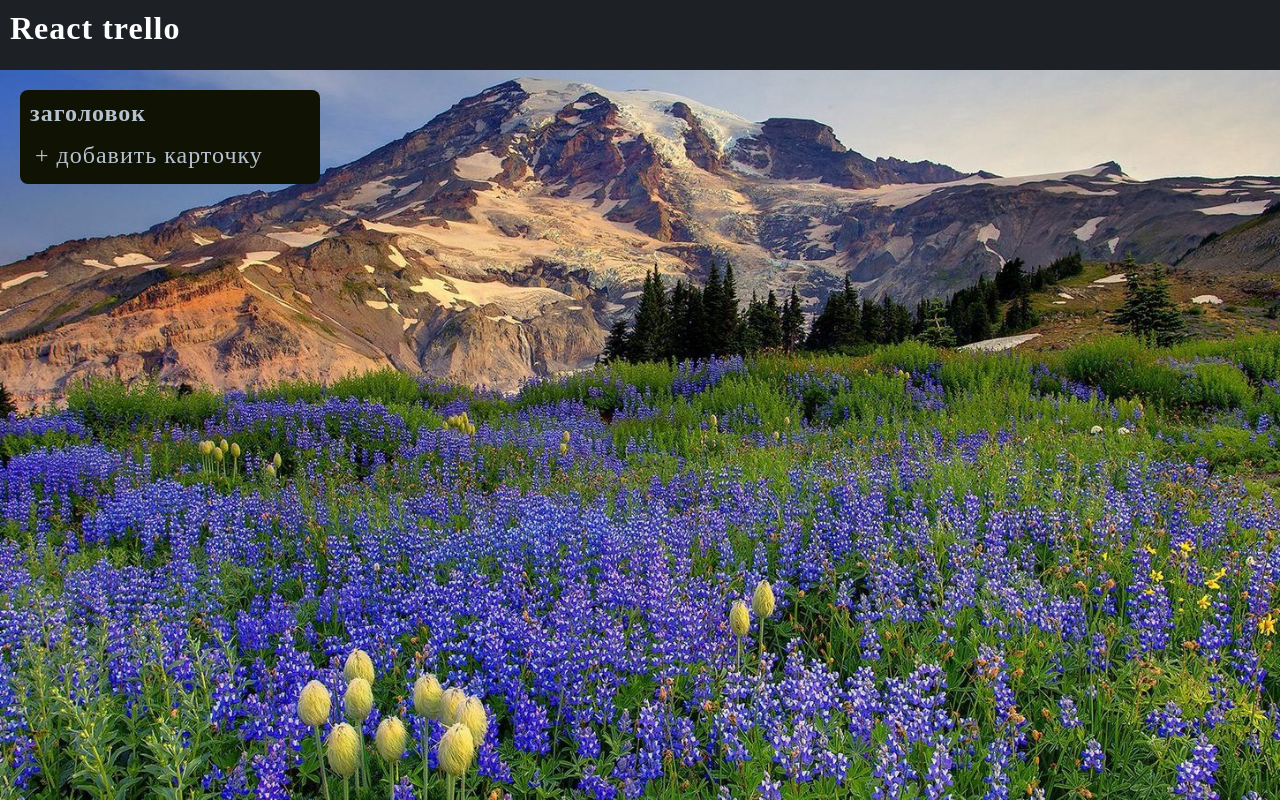
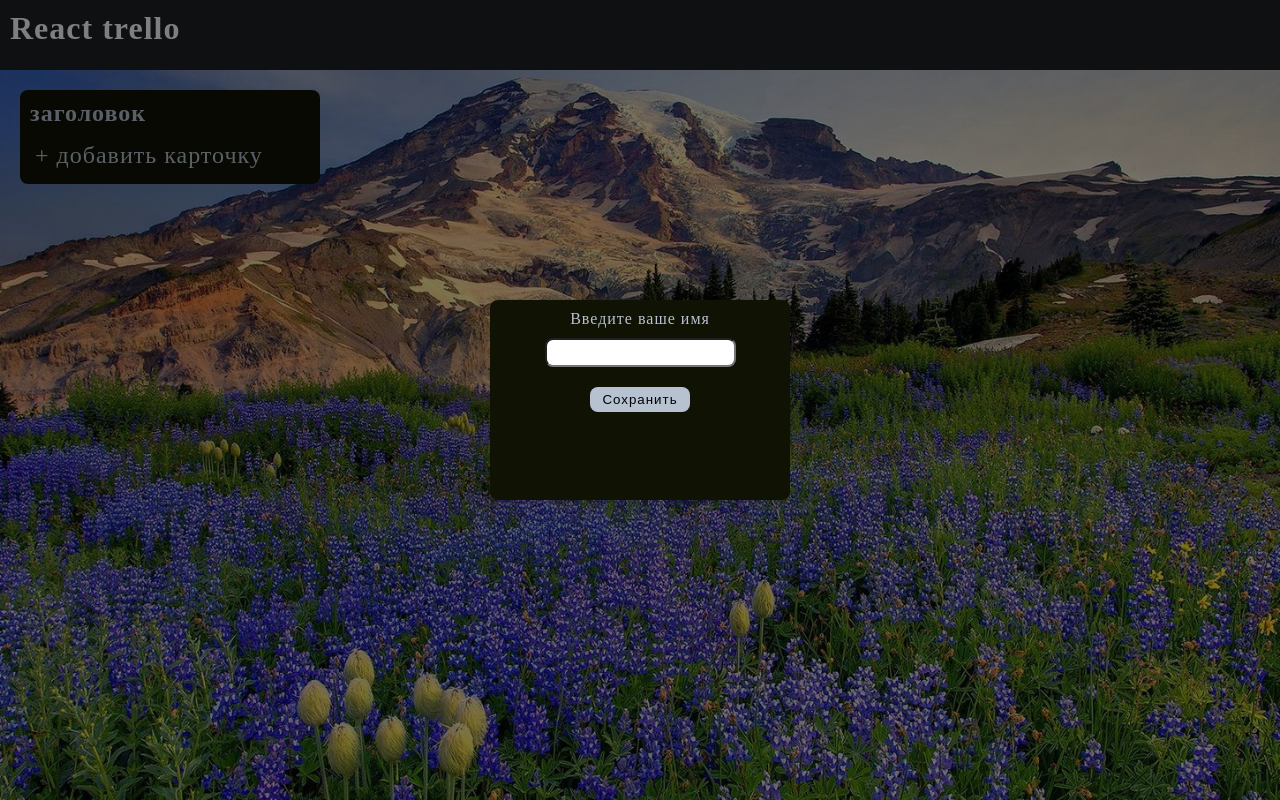
Before and after one commit to lelouch187/trello-redux, a React (Create React App) app: page / in a window 1280 px wide. Built offline with nearby package versions, Linux system fonts and the light colour scheme.

Commit message:
compleated popup

```diff
--- a/src/App.tsx
+++ b/src/App.tsx
@@ -1,17 +1,24 @@
-import React from 'react';
+import React, { FC, useContext, useEffect } from 'react';
 import Header from './components/Header/Header';
 import Main from './components/Main/Main';
 import Popup from './components/Popup/Popup';
+import { Actions, AppContext } from './AppContext';
 
-
-function App() {
+const App: FC = () => {
+  const { state, dispatch } = useContext(AppContext);
+  useEffect(() => {
+    const name = localStorage.getItem('name');
+    if (name) {
+      dispatch({ type: Actions.setName, payload: name });
+    }
+  }, []);
   return (
     <div className="App">
-      {/* <Popup /> */}
+      {state.popup.visible&&!localStorage.getItem('name') && <Popup />}
       <Header />
       <Main />
     </div>
   );
-}
+};
 
 export default App;
--- /dev/null
+++ b/src/AppContext.tsx
@@ -0,0 +1,44 @@
+import React, { createContext, useReducer } from 'react';
+
+export interface State {
+  popup: {
+    visible: boolean;
+    name: string;
+  };
+}
+
+export enum Actions {
+  setName = 'setName',
+}
+
+interface Action {
+  type: Actions;
+  payload?: string;
+}
+
+const initialValue: State = {
+  popup: {
+    visible: true,
+    name: '',
+  },
+};
+const reducer = (state: State, action: Action) => {
+  switch (action.type) {
+    case Actions.setName:
+      return { ...state, popup: { ...state.popup, name: action.payload!, visible: false } };
+    default:
+      return state;
+  }
+};
+
+export const AppContext = createContext<any>(initialValue);
+
+interface IAppProviderProps {
+  children: React.ReactNode;
+}
+
+export const AppProvider: React.FC<IAppProviderProps> = ({ children }) => {
+  const [state, dispatch] = useReducer(reducer, initialValue);
+
+  return <AppContext.Provider value={{ state, dispatch }}>{children}</AppContext.Provider>;
+};
--- a/src/components/Popup/Popup.tsx
+++ b/src/components/Popup/Popup.tsx
@@ -1,13 +1,32 @@
-import React, { FC } from 'react'
+import React, { FC, useState, useContext } from 'react'
 import s from './popup.module.css'
+import { AppContext } from '../../AppContext';
+import { Actions } from '../../AppContext';
 
 const Popup:FC = () => {
+   const [name, setName] = useState('');
+   const [error, setError] = useState(false);
+   const {dispatch} = useContext(AppContext);
+   const onSetName = () => {
+      if (name.trim()){
+       localStorage.setItem("name",name)
+       dispatch({type:Actions.setName, payload:name})
+      } else {
+         setError(true)
+      }
+   }
+
+
   return (
     <div className={s.popup_wrapper}>
       <div className={s.popup}>
          <p className={s.text}>Введите ваше имя</p>
-         <input className={s.input} />
-         <button className={s.button}>Сохранить</button>
+         <input onChange={(e)=>setName(e.target.value)}
+         value={name}
+         className={s.input} />
+         {error&&<p className={s.error}>Вы не ввели имя!</p>}
+         <button onClick={onSetName}
+         className={s.button}>Сохранить</button>
       </div>
     </div>
   )
--- a/src/components/Popup/popup.module.css
+++ b/src/components/Popup/popup.module.css
@@ -45,3 +45,7 @@
 .button:hover{
    opacity: 0.7;
 }
+.error{
+   color: red;
+   margin-bottom: 10px;
+}
--- a/src/index.tsx
+++ b/src/index.tsx
@@ -2,13 +2,14 @@ import React from 'react';
 import ReactDOM from 'react-dom/client';
 import './index.css';
 import App from './App';
+import { AppProvider } from './AppContext';
 
 
 const root = ReactDOM.createRoot(
   document.getElementById('root') as HTMLElement
 );
 root.render(
-  <React.StrictMode>
+  <AppProvider>
     <App />
-  </React.StrictMode>
+  </AppProvider>
 );
```
